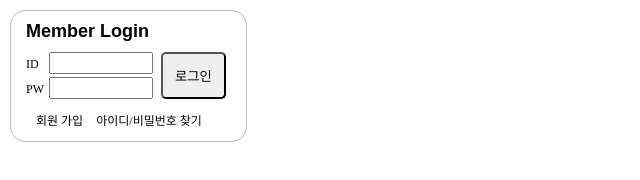
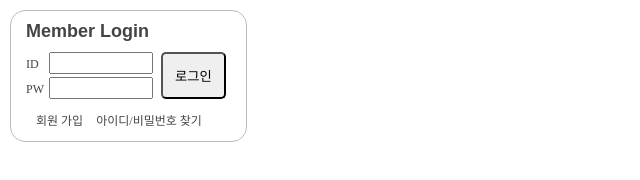
Before and after one commit to choe60/choe60, a plain HTML site: page login.html in a window 1280 px wide. Shown: the full height of the page, 0-640 px from the left. Drawn offline with Linux system fonts and the light colour scheme.

Commit message:
Update login.html

```diff
--- a/login.html
+++ b/login.html
@@ -15,7 +15,7 @@
       body{
         font-family:"맑은 고딕","돋움";
         font-size:12px;
-        color:444444;
+        color:#444444;
       }
       #login_box{
         width:220px;
@@ -65,7 +65,7 @@
     <form>
       <div id="login_box">
         <h2>Member Login</h2>
-        <ul id="input_button">
+        <ul>
           <li id="id_pass">
             <ul>
               <li>
```
